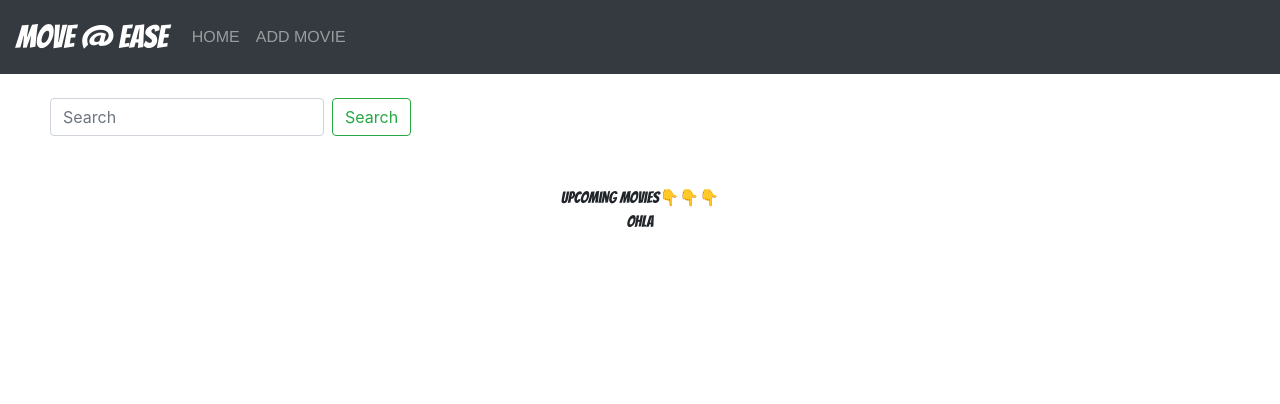
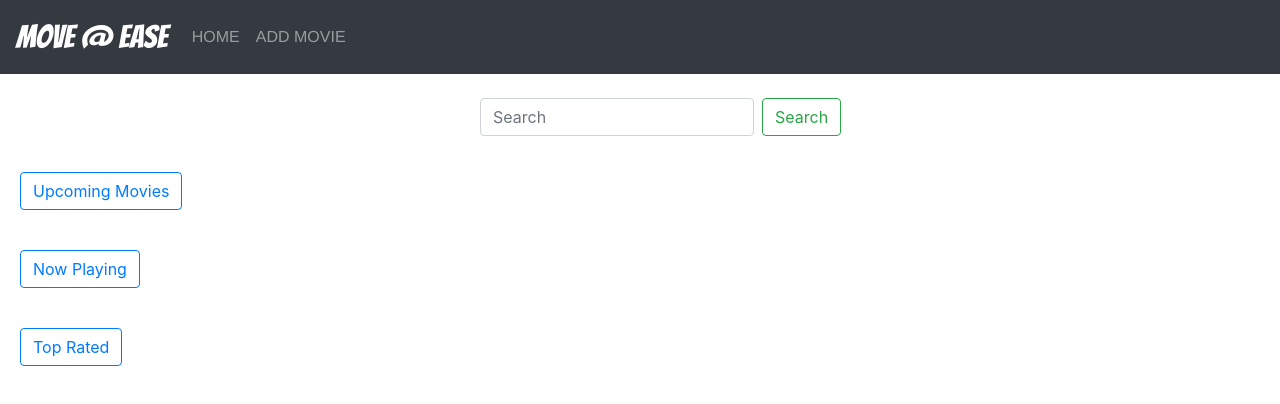
Before and after one commit to abhijeetaman007/Devsprint, a React (Create React App) app in the folder Client/: page / in a window 1280 px wide. Shown: the top 404 px of the page. Built offline with nearby package versions, Linux system fonts and the light colour scheme.

Commit message:
added more apis like toprated,upcoming,nowplaying

```diff
--- a/Client/src/App.js
+++ b/Client/src/App.js
@@ -31,6 +31,7 @@ class App extends Component {
 
         </nav>
         <br/>
+
         <Route path="/" exact component={Homepage} />
         {/* <Route path="/edit/:id" component={EditTodo} /> */}
         <Route path="/create" component={Addmovie} />
--- a/Client/src/components/Homepage.js
+++ b/Client/src/components/Homepage.js
@@ -2,7 +2,9 @@ import React, { Component } from "react";
 import Searchmovie from "./Searchmovie";
 import Movielist from "./Movielist";
 import Moviedetails from "./Moviedetails.js";
-import Upcoming from "./Upcoming";
+import Upcoming from "./UpcomingList";
+import NowPlaying from "./NowPlaying";
+import TopRated from "./Toprated";
 export default class Homepage extends Component {
 
   constructor(props) {
@@ -22,7 +24,33 @@ export default class Homepage extends Component {
 
     e.preventDefault()
   }
+  handleUpcoming = (e) => {
+    fetch(`https://api.themoviedb.org/3/movie/upcoming?api_key=de6b4672f86ff0807b144f81ff753824&language=en-US&page=1`)
+    .then(data => data.json())
+    .then(data => {
+      this.setState({ moviesData: [...data.results]})
+    })
 
+    e.preventDefault()
+  }
+  handleNowplaying = (e) => {
+    fetch(`https://api.themoviedb.org/3/movie/now_playing?api_key=de6b4672f86ff0807b144f81ff753824&language=en-US&page=1`)
+    .then(data => data.json())
+    .then(data => {
+      this.setState({ moviesData: [...data.results]})
+    })
+
+    e.preventDefault()
+  }
+  handleToprated= (e) => {
+    fetch(`https://api.themoviedb.org/3/movie/top_rated?api_key=de6b4672f86ff0807b144f81ff753824&language=en-US&page=1`)
+    .then(data => data.json())
+    .then(data => {
+      this.setState({ moviesData: [...data.results]})
+    })
+
+    e.preventDefault()
+  }
 
   handleChange = (e) => {
     this.setState({ searchTerm: e.target.value })
@@ -43,11 +71,15 @@ export default class Homepage extends Component {
     return (
       <div>
       <Searchmovie handleSubmit={this.handleSubmit} handleChange={this.handleChange}/>
-      {(this.state.searchTerm=="")?<div style={{fontFamily: 'Bangers'}}><center>Upcoming Movies👇👇👇<p><Upcoming/></p></center></div>:<div>{this.state.currmovie==null ?<div>
-
-          <Movielist movieInfo={this.movieInfo} movies={this.state.moviesData} />
-        </div>
-        :<Moviedetails currmovie={this.state.currmovie} goBack={this.goBack}/>}</div>}
+      <Upcoming handleUpcoming={this.handleUpcoming}/>
+      <NowPlaying handleNowplaying={this.handleNowplaying}/>
+      <TopRated handleToprated={this.handleToprated}/>
+      <div>
+      {this.state.currmovie==null ?
+      <div>
+      <Movielist movieInfo={this.movieInfo} movies={this.state.moviesData} />
+      </div>
+      :<Moviedetails currmovie={this.state.currmovie} goBack={this.goBack}/>}</div>
 
 
       </div>
--- /dev/null
+++ b/Client/src/components/NowPlaying.js
@@ -0,0 +1,10 @@
+import React from 'react'
+
+export default function NowPlaying(props) {
+    return (
+        <div>
+            <button class="btn btn-outline-primary" style={{margin:"20px"}} onClick={props.handleNowplaying }>Now Playing</button>
+        </div>
+    )
+}
+//  https://api.themoviedb.org/3/genre/movie/list?api_key=de6b4672f86ff0807b144f81ff753824&language=en-US
--- a/Client/src/components/Searchmovie.js
+++ b/Client/src/components/Searchmovie.js
@@ -2,7 +2,7 @@ import React from 'react'
 
 export default function Searchmovie(props) {
     return (
-      <div  style={{marginLeft:"50px",marginBottom:"50px"}}>
+      <div  style={{marginLeft:"30rem",marginBottom:"1rem"}}>
 
           <div className="form-inline">
 
--- /dev/null
+++ b/Client/src/components/Toprated.js
@@ -0,0 +1,9 @@
+import React from 'react'
+
+export default function Toprated(props) {
+    return (
+        <div>
+            <button class="btn btn-outline-primary" style={{margin:"20px"}} onClick={props.handleToprated }>Top Rated</button>
+        </div>
+    )
+}
--- a/Client/src/components/Upcoming.js
+++ /dev/null
@@ -1,9 +0,0 @@
-import React from 'react'
-
-export default function Upcoming() {
-    return (
-        <div>
-            ohla
-        </div>
-    )
-}
--- /dev/null
+++ b/Client/src/components/UpcomingList.js
@@ -0,0 +1,11 @@
+import React from 'react'
+
+export default function UpcomingList(props) {
+    return (
+        <div>
+            <button class="btn btn-outline-primary" style={{margin:"20px"}} onClick={props.handleUpcoming }>Upcoming Movies</button>
+        </div>
+    )
+}
+
+//API---> https://api.themoviedb.org/3/movie/upcoming?api_key=de6b4672f86ff0807b144f81ff753824&language=en-US&page=1
```
